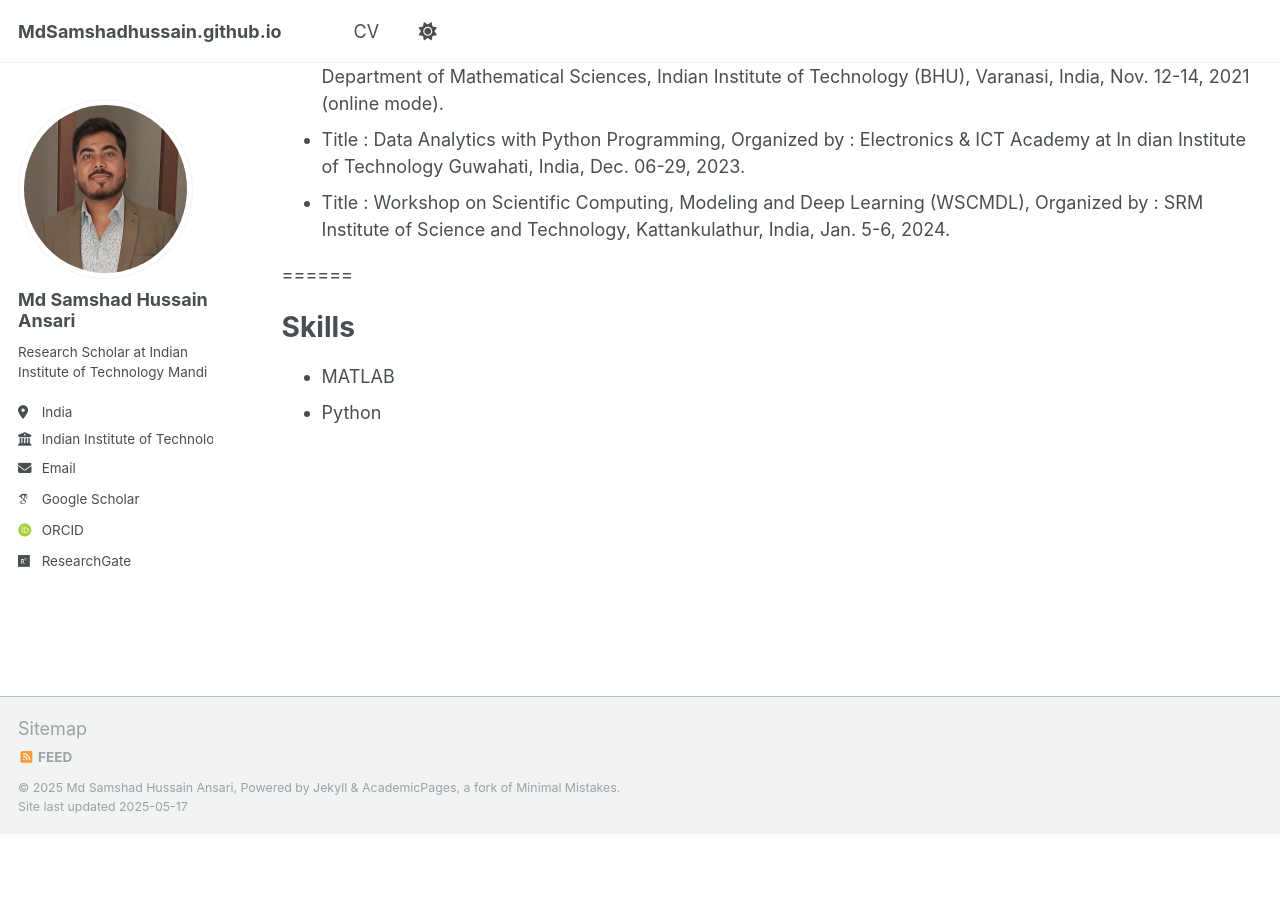
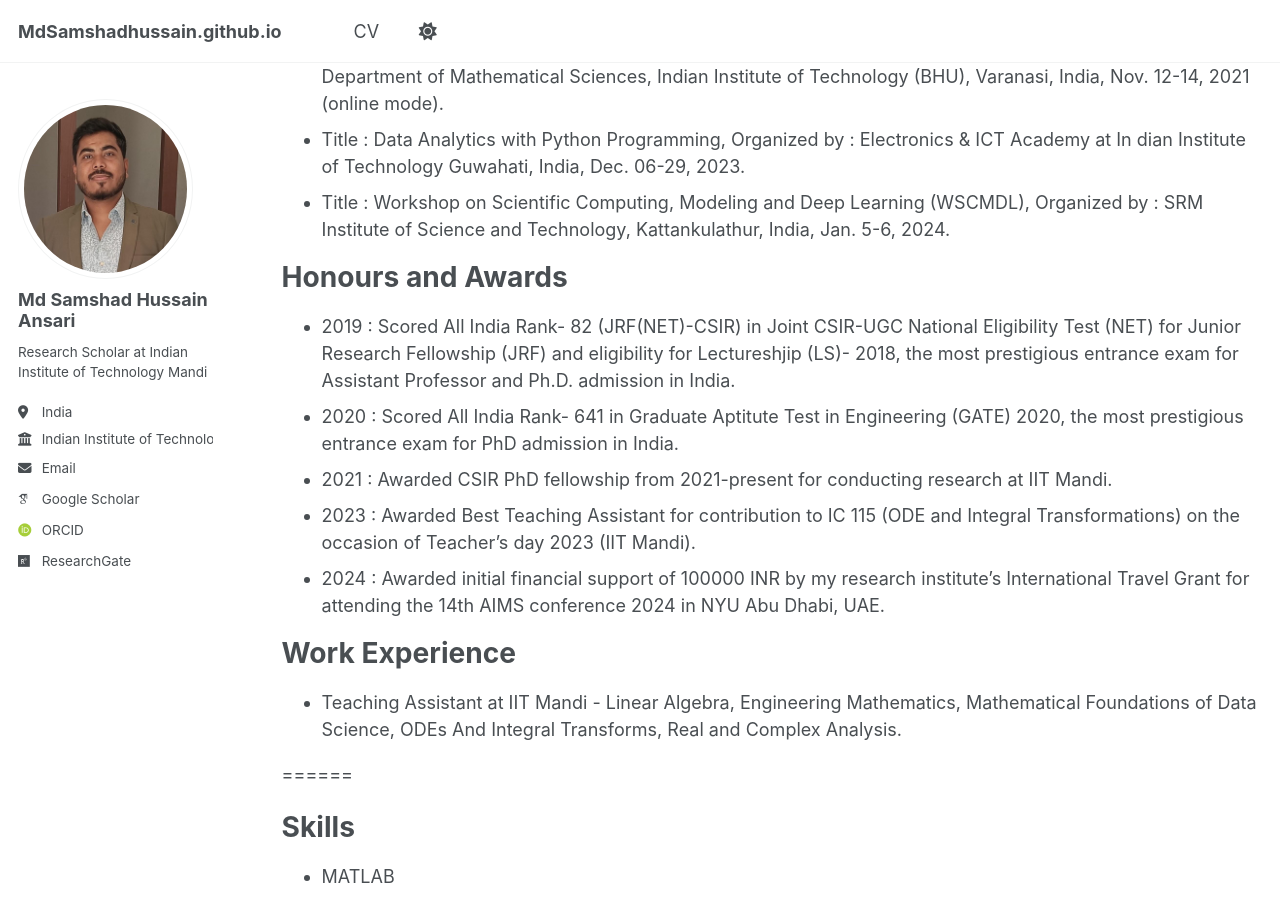
Before and after one commit to MdSamshadhussain/MdSamshadhussain.github.io, a Jekyll site: the page built from _pages/cv.md, in a window 1280 px wide and 900 px high, scrolled down 1759 px. Built offline with Jekyll 4.4.1, drawn with Linux system fonts in a browser that asks for light colours; some web fonts are replaced; before the commit the page ends 2593 px from its top, so only the background shows below that.

Commit message:
Update cv.md

```diff
--- a/_pages/cv.md
+++ b/_pages/cv.md
@@ -69,6 +69,19 @@ Workshops
 * Title : Workshop on Scientific Computing, Modeling and Deep Learning (WSCMDL), Organized by : SRM Institute of Science and Technology, Kattankulathur, India, Jan. 5-6, 2024.
 
 
+Honours and Awards
+======
+* 2019 : Scored All India Rank- 82 (JRF(NET)-CSIR) in Joint CSIR-UGC National Eligibility Test (NET) for Junior Research Fellowship (JRF) and eligibility for Lectureshjip (LS)- 2018, the most prestigious entrance exam for Assistant Professor and Ph.D. admission in India.
+* 2020 : Scored All India Rank- 641 in Graduate Aptitute Test in Engineering (GATE) 2020, the most prestigious entrance exam for PhD admission in India.
+* 2021 : Awarded CSIR PhD fellowship from 2021-present for conducting research at IIT Mandi.
+* 2023 : Awarded Best Teaching Assistant for contribution to IC 115 (ODE and Integral Transformations) on the occasion of Teacher’s day 2023 (IIT Mandi).
+* 2024 : Awarded initial financial support of 100000 INR by my research institute’s International Travel Grant for attending the 14th AIMS conference 2024 in NYU Abu Dhabi, UAE.
+
+Work Experience
+======
+* Teaching Assistant at IIT Mandi - Linear Algebra, Engineering Mathematics, Mathematical Foundations of Data Science, ODEs And Integral Transforms, Real and Complex Analysis.
+
+
 ======
 
 
```
